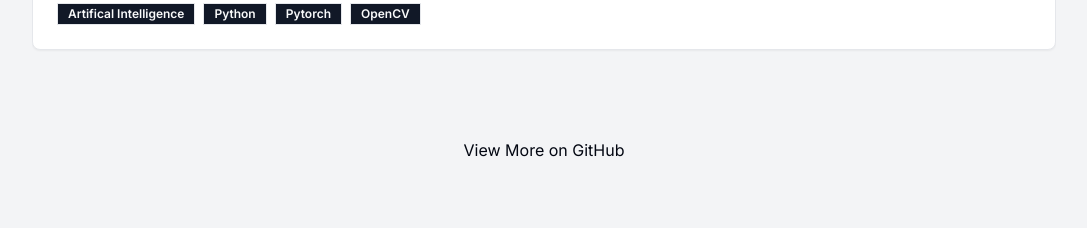
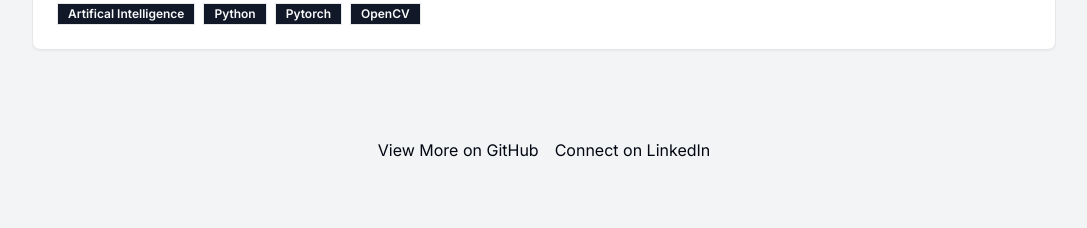
Before and after one commit to JvanZyl1/myportfolio, a Next.js app: page / in a window 1280 px wide. Shown: the part 1180-1408 px from the top of the page, without its empty margins (96-1183 px from the left). Built offline with nearby package versions, Linux system fonts and the light colour scheme.

Commit message:
LinkedinTag

```diff
--- a/components/component/home-screen.tsx
+++ b/components/component/home-screen.tsx
@@ -306,7 +306,7 @@ export function HomeScreen({onNavigateToProject} : HomeScreenProps) {
                 <CarouselNext />
               </Carousel>
             </div>
-            <div className="flex justify-center">
+            <div className="flex justify-center space-x-4">
               <Link
                 href="https://github.com/JvanZyl1"
                 target="_blank"
@@ -314,6 +314,14 @@ export function HomeScreen({onNavigateToProject} : HomeScreenProps) {
                 className="Link"
               >
                 View More on GitHub
+              </Link>
+              <Link
+                href="https://nl.linkedin.com/in/jonathan-van-zyl-5104b5202"
+                target="_blank"
+                rel="noopener noreferrer"
+                className="Link"
+              >
+                Connect on LinkedIn
               </Link>
             </div>
           </div>
```
